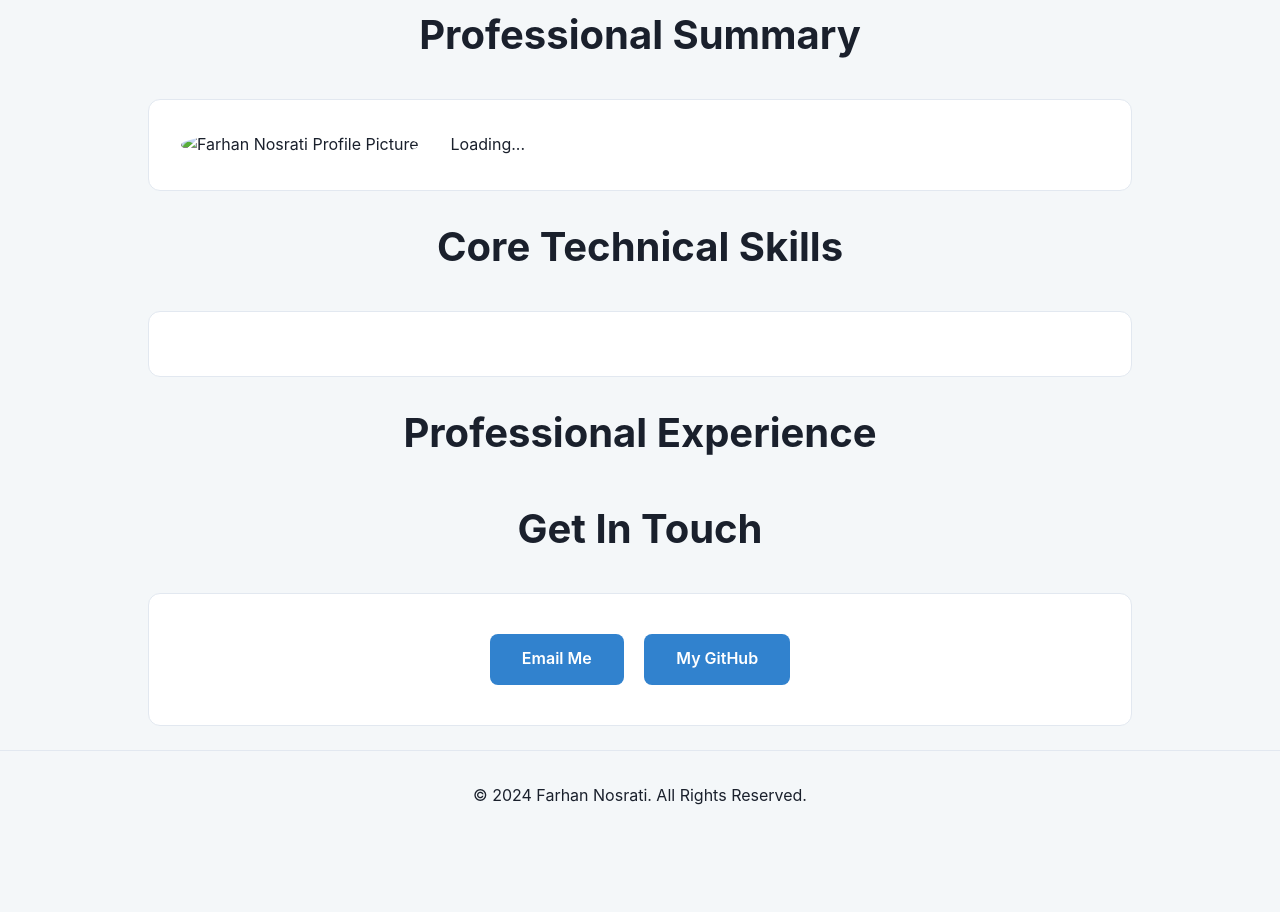
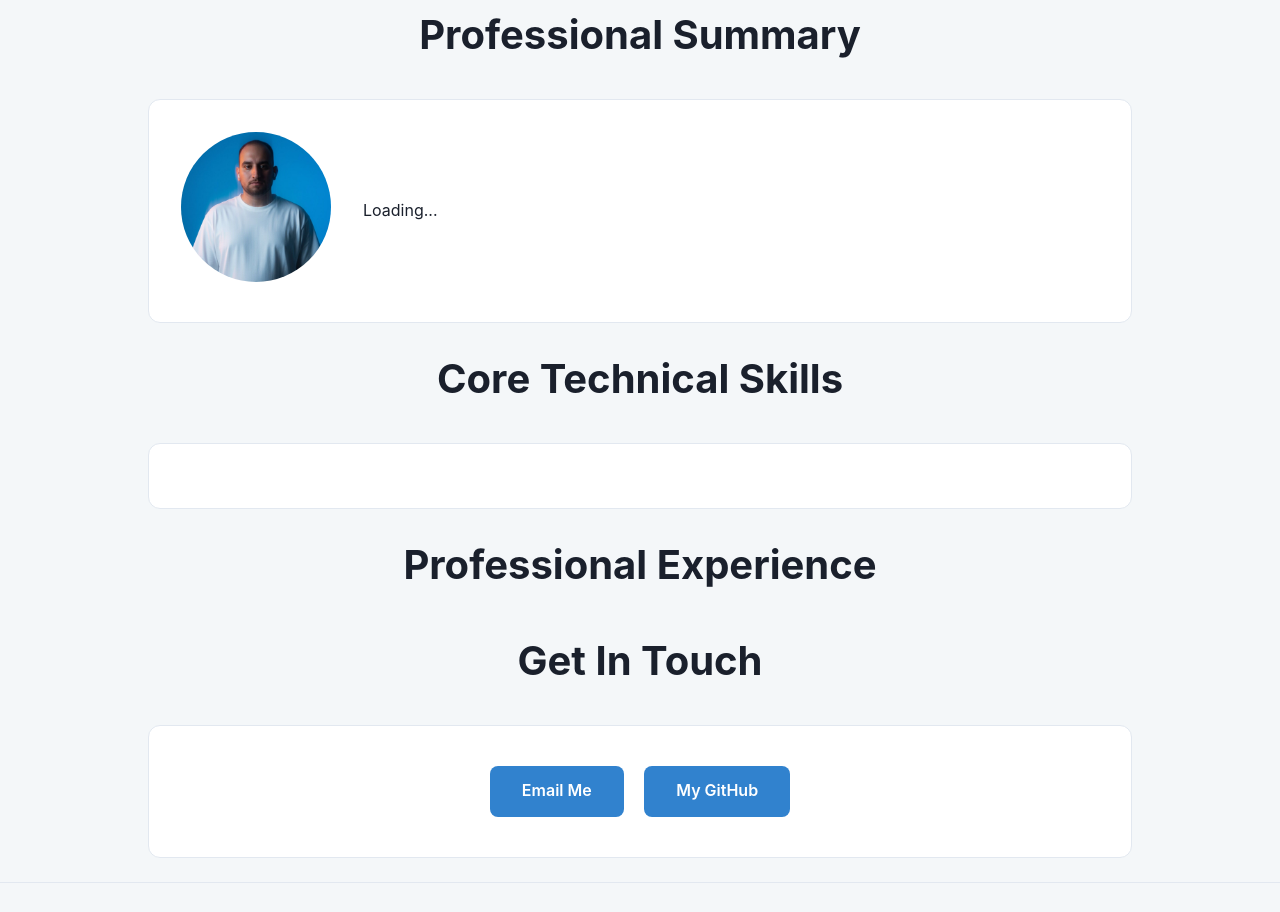
Before and after one commit to Farhan224577/my-web, a plain HTML site: page index.html in a window 1280 px wide. Shown: the part 797-1709 px from the top of the page. Before the commit the page ends 1637 px from the top, so only its background shows below. Drawn offline with Linux system fonts and the light colour scheme.

Commit message:
Update index.html

```diff
--- a/index.html
+++ b/index.html
@@ -43,7 +43,7 @@
             <h2 class="sectionTitle" data-lang-key="about.title">Professional Summary</h2>
             <div class="card aboutContent">
                 <div class="aboutImage">
-                    <img src="images/profile.jpg" alt="Farhan Nosrati Profile Picture" />
+                    <img src="images/profile.jpeg" alt="Farhan Nosrati Profile Picture" />
                 </div>
                 <div class="aboutText">
                     <p data-lang-key="about.text">Loading...</p>
```
